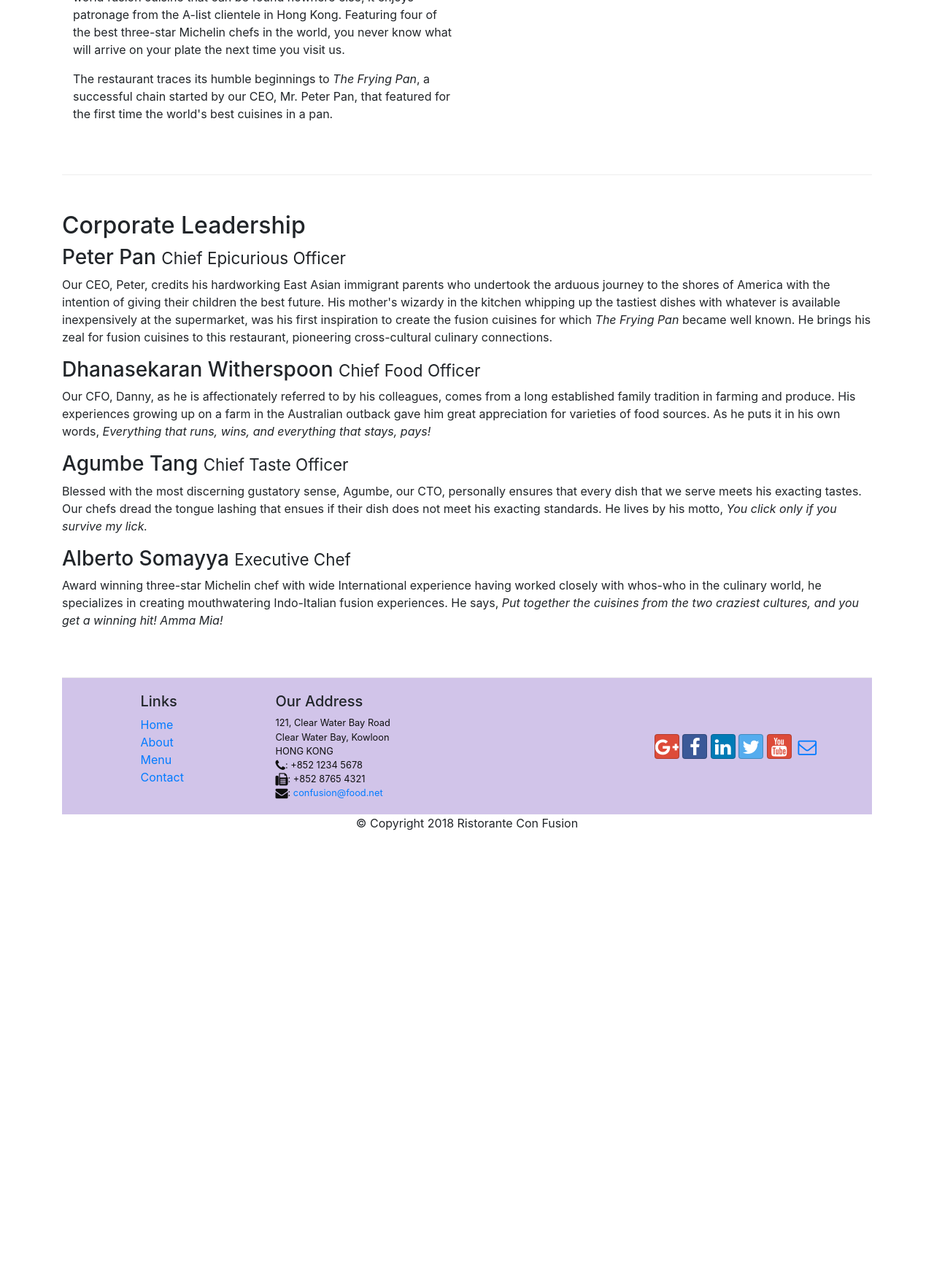
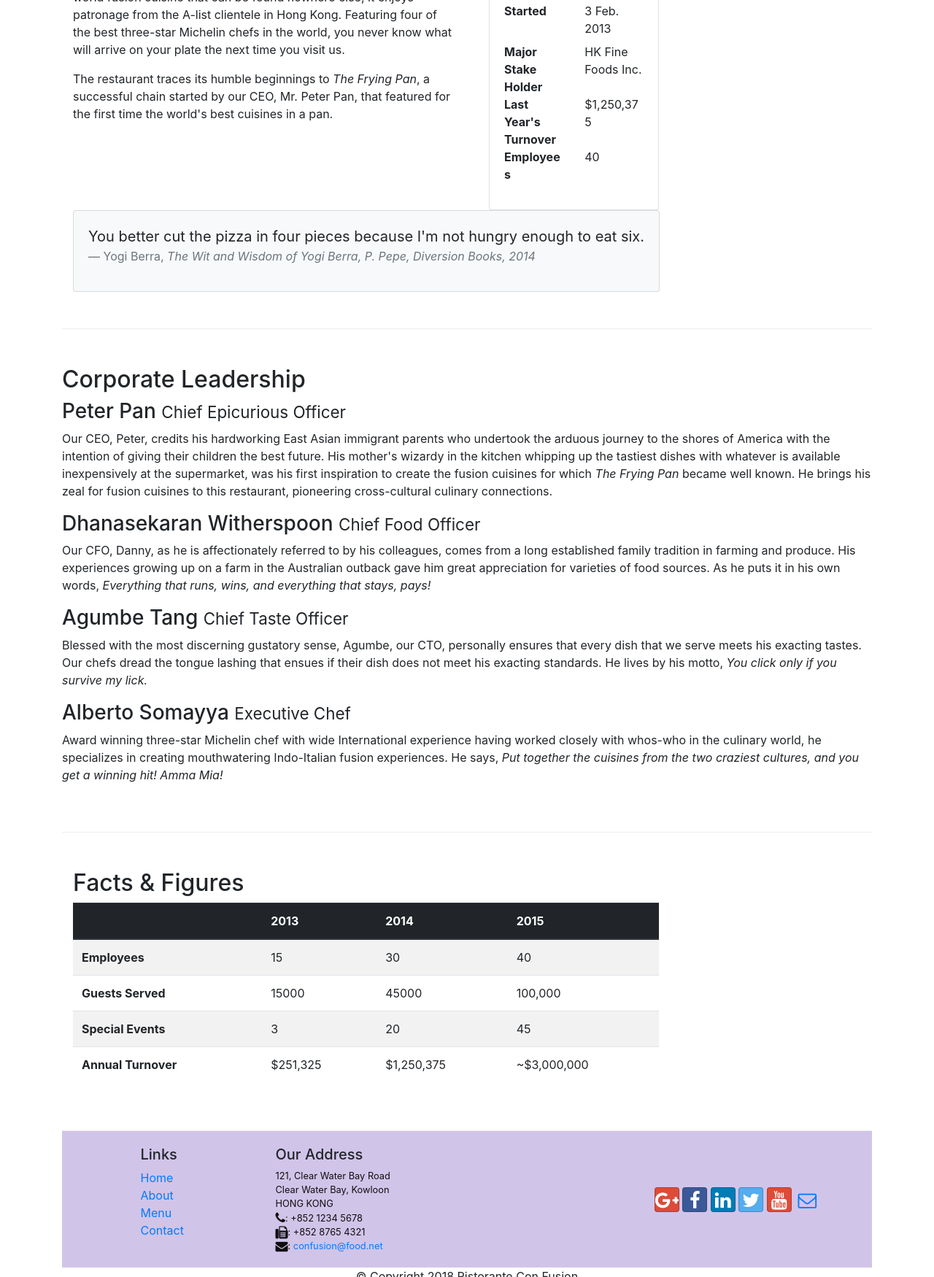
Before and after one commit to jkennedy07/conFusion, a website: page aboutus.html in a window 1280 px wide. Shown: the part 625-2375 px from the top of the page at 73% size. Before the commit the page ends 1781 px from the top, so only its background shows below. Drawn offline with nearby package versions, Linux system fonts and the light colour scheme.

Commit message:
Tables and Cards

```diff
--- a/aboutus.html
+++ b/aboutus.html
@@ -64,7 +64,37 @@
                <h2>Our History</h2>
                <p>Started in 2010, Ristorante con Fusion quickly established itself as a culinary icon par excellence in Hong Kong. With its unique brand of world fusion cuisine that can be found nowhere else, it enjoys patronage from the A-list clientele in Hong Kong.  Featuring four of the best three-star Michelin chefs in the world, you never know what will arrive on your plate the next time you visit us.</p>
                <p>The restaurant traces its humble beginnings to <em>The Frying Pan</em>, a successful chain started by our CEO, Mr. Peter Pan, that featured for the first time the world's best cuisines in a pan.</p>
-            <div></div>
+            </div>
+            <div class="col-12 col-sm-6">
+               <div class="col-12 col-sm-6">
+                  <div class="card">
+                     <h3 class="card-header bg-primary text-white">Facts At a Glance</h3>
+                     <div class="card-body">
+                        <dl class="row">
+                           <dt class="col-6">Started</dt>
+                           <dd class="col-6">3 Feb. 2013</dd>
+                           <dt class="col-6">Major Stake Holder</dt>
+                           <dd class="col-6">HK Fine Foods Inc.</dd>
+                           <dt class="col-6">Last Year's Turnover</dt>
+                           <dd class="col-6">$1,250,375</dd>
+                           <dt class="col-6">Employees</dt>
+                           <dd class="col-6">40</dd>
+                        </dl>
+                     </div>
+                  </div>
+               </div>
+            </div>
+            <div>
+               <div class="col-12">
+                  <div class="card card-body bg-light">
+                     <blockquote class="blockquote">
+                        <p class="mb-0">You better cut the pizza in four pieces because I'm not hungry enough to eat six.</p>
+                        <footer class="blockquote-footer">Yogi Berra,
+                           <cite title="Source Title">The Wit and Wisdom of Yogi Berra, P. Pepe, Diversion Books, 2014</cite>
+                        </footer>
+                     </blockquote>
+                   </div>
+               </div>
             </div>
          </div>
 
@@ -85,6 +115,51 @@
                   <h3>Alberto Somayya <small>Executive Chef</small></h3>
                   <p class="d-none d-sm-block">Award winning three-star Michelin chef with wide International experience having worked closely with whos-who in the culinary world, he specializes in creating mouthwatering Indo-Italian fusion experiences. He says, <em>Put together the cuisines from the two craziest cultures, and you get a winning hit! Amma Mia!</em></p>
                </div>
+            </div>
+         </div>
+         <div class="row row-content">
+            <div class="col-12 col-sm-9">
+               <h2>Facts &amp; Figures</h2>
+               <div class="table-responsive">
+                  <table class="table table-striped">
+                     <thead class="thead-dark">
+                        <tr>
+                           <th>&nbsp;</th>
+                           <th>2013</th>
+                           <th>2014</th>
+                           <th>2015</th>
+                        </tr>
+                     </thead>
+                     <tbody>
+                        <tr>
+                           <th>Employees</th>
+                           <td>15</td>
+                           <td>30</td>
+                           <td>40</td>
+                        </tr>
+                        <tr>
+                           <th>Guests Served</th>
+                           <td>15000</td>
+                           <td>45000</td>
+                           <td>100,000</td>
+                        </tr>
+                        <tr>
+                           <th>Special Events</th>
+                           <td>3</td>
+                           <td>20</td>
+                           <td>45</td>
+                        </tr>
+                        <tr>
+                           <th>Annual Turnover</th>
+                           <td>$251,325</td>
+                           <td>$1,250,375</td>
+                           <td>~$3,000,000</td>
+                        </tr>
+                     </tbody>
+                  </table>
+               </div>
+            </div>
+            <div class="col-12 col-sm-3">
             </div>
          </div>
       </div>
```
